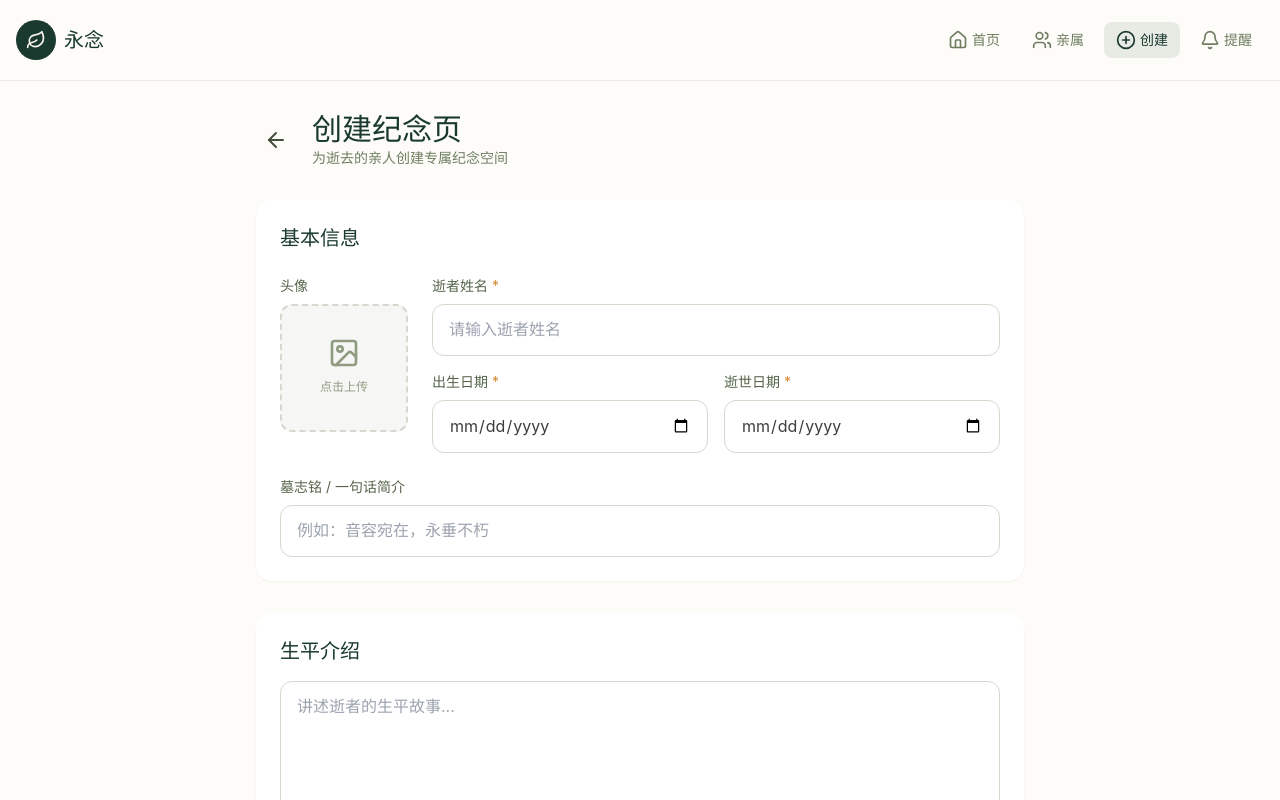
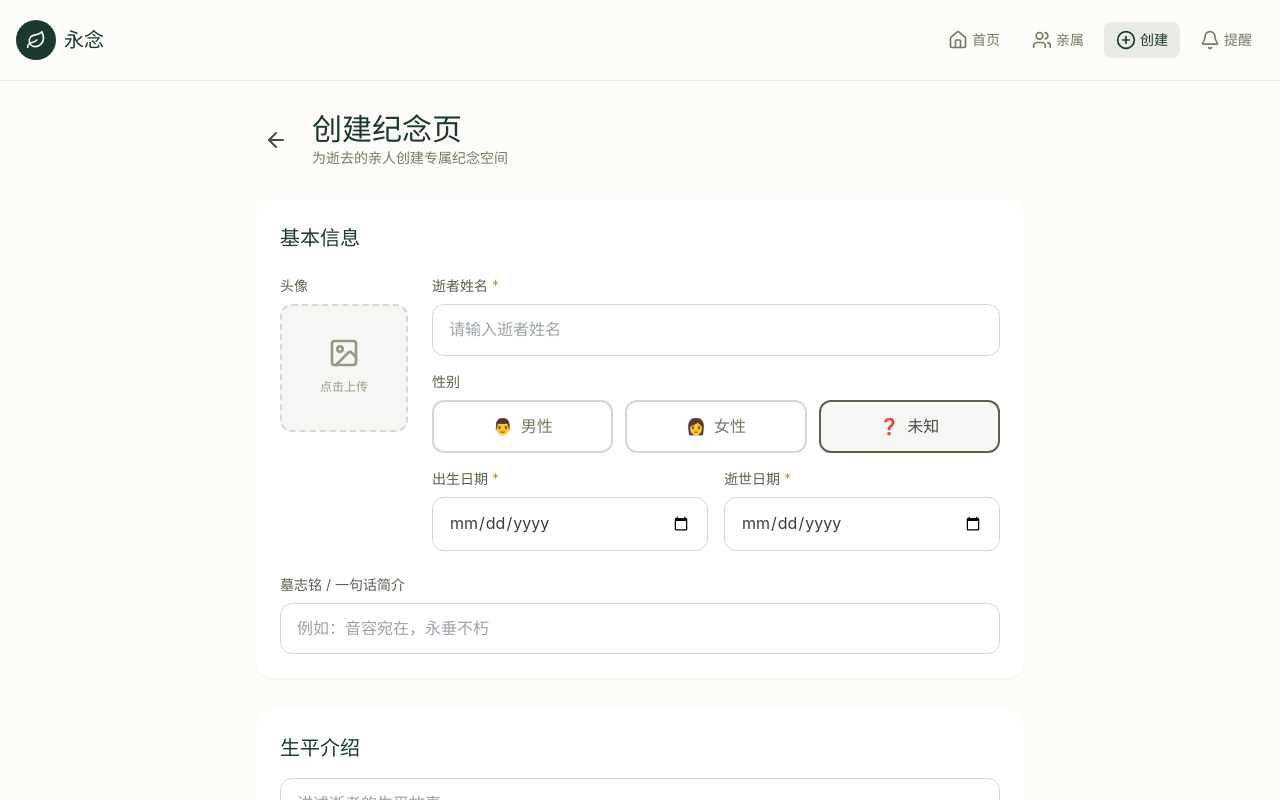
Before and after one commit to Xiang1218-Yu/xyj-126, a React (Vite) app: page /create in a window 1280 px wide. Shown: the top 800 px of the page. Built offline with nearby package versions, Linux system fonts and the light colour scheme.

Commit message:
.3176934549491531:9c838ba39d88e747c6d5e90beb874900_6a2b745a8383094cc8a8c1a3.6a2b81238383094cc8a8c700.6a2b812350df937a162bc49e:Trae CN.T(2026/6/12 12:00:22)

```diff
--- a/src/pages/CreateMemorial.tsx
+++ b/src/pages/CreateMemorial.tsx
@@ -3,8 +3,8 @@ import { useNavigate, useParams, Link } from "react-router-dom";
 import { ArrowLeft, Upload, X, Image, Trash2, Save, Lock, Bell, Settings, Users, Plus } from "lucide-react";
 import { useMemorialStore } from "@/store/memorialStore";
 import { compressImage, hashPassword, formatDateShort } from "@/utils";
-import type { Photo, RelationType, FamilyRelation, Memorial } from "@/types";
-import { RELATION_LABELS, INVERSE_RELATIONS } from "@/types";
+import type { Photo, RelationType, Gender } from "@/types";
+import { RELATION_LABELS } from "@/types";
 
 export default function CreateMemorial() {
   const navigate = useNavigate();
@@ -17,14 +17,15 @@ export default function CreateMemorial() {
     loadFamilyRelations,
     addFamilyRelation,
     removeFamilyRelation,
+    getRelationsForMemorial,
     memorials,
-    familyRelations,
   } = useMemorialStore();
   const isEditing = !!id;
   const fileInputRef = useRef<HTMLInputElement>(null);
 
   const [formData, setFormData] = useState({
     name: "",
+    gender: "unknown" as Gender,
     birthDate: "",
     deathDate: "",
     avatar: "",
@@ -57,6 +58,7 @@ export default function CreateMemorial() {
       if (memorial) {
         setFormData({
           name: memorial.name,
+          gender: memorial.gender,
           birthDate: memorial.birthDate,
           deathDate: memorial.deathDate,
           avatar: memorial.avatar,
@@ -75,38 +77,8 @@ export default function CreateMemorial() {
 
   const currentRelations = useMemo(() => {
     if (!isEditing || !id) return [];
-
-    const result: Array<{ relation: FamilyRelation; otherMemorial: Memorial; label: string }> = [];
-
-    for (const r of familyRelations) {
-      let otherId: string | null = null;
-      let label: string | null = null;
-
-      if (r.fromMemorialId === id) {
-        otherId = r.toMemorialId;
-        label = RELATION_LABELS[r.relation];
-      } else if (r.toMemorialId === id) {
-        otherId = r.fromMemorialId;
-        const fromMemorial = memorials.find((m) => m.id === r.fromMemorialId);
-        if (fromMemorial) {
-          const gender = fromMemorial.name.includes("公") || fromMemorial.name.includes("爷") || fromMemorial.name.includes("山") ? "male" : "female";
-          const inverse = INVERSE_RELATIONS[r.relation][gender as "male" | "female"];
-          label = RELATION_LABELS[inverse];
-        } else {
-          label = RELATION_LABELS[r.relation];
-        }
-      }
-
-      if (otherId && label) {
-        const otherMemorial = memorials.find((m) => m.id === otherId);
-        if (otherMemorial) {
-          result.push({ relation: r, otherMemorial, label });
-        }
-      }
-    }
-
-    return result;
-  }, [isEditing, id, familyRelations, memorials]);
+    return getRelationsForMemorial(id);
+  }, [isEditing, id, getRelationsForMemorial]);
 
   const availableMemorials = useMemo(() => {
     return memorials.filter(
@@ -114,7 +86,7 @@ export default function CreateMemorial() {
     );
   }, [memorials, id, currentRelations]);
 
-  const handleInputChange = (field: string, value: string | boolean | number) => {
+  const handleInputChange = (field: string, value: string | boolean | number | Gender) => {
     setFormData((prev) => ({ ...prev, [field]: value }));
     if (errors[field]) {
       setErrors((prev) => {
@@ -331,6 +303,48 @@ export default function CreateMemorial() {
                     {errors.name && (
                       <p className="text-red-500 text-sm mt-1">{errors.name}</p>
                     )}
+                  </div>
+
+                  <div>
+                    <label className="block text-sm text-memorial-600 mb-2">性别</label>
+                    <div className="flex gap-3">
+                      <button
+                        type="button"
+                        onClick={() => handleInputChange("gender", "male" as Gender)}
+                        className={`flex-1 py-3 rounded-xl border-2 transition-all flex items-center justify-center gap-2 ${
+                          formData.gender === "male"
+                            ? "border-memorial-600 bg-memorial-50 text-memorial-700"
+                            : "border-memorial-200 text-memorial-500 hover:border-memorial-300"
+                        }`}
+                      >
+                        <span>👨</span>
+                        <span>男性</span>
+                      </button>
+                      <button
+                        type="button"
+                        onClick={() => handleInputChange("gender", "female" as Gender)}
+                        className={`flex-1 py-3 rounded-xl border-2 transition-all flex items-center justify-center gap-2 ${
+                          formData.gender === "female"
+                            ? "border-memorial-600 bg-memorial-50 text-memorial-700"
+                            : "border-memorial-200 text-memorial-500 hover:border-memorial-300"
+                        }`}
+                      >
+                        <span>👩</span>
+                        <span>女性</span>
+                      </button>
+                      <button
+                        type="button"
+                        onClick={() => handleInputChange("gender", "unknown" as Gender)}
+                        className={`flex-1 py-3 rounded-xl border-2 transition-all flex items-center justify-center gap-2 ${
+                          formData.gender === "unknown"
+                            ? "border-memorial-600 bg-memorial-50 text-memorial-700"
+                            : "border-memorial-200 text-memorial-500 hover:border-memorial-300"
+                        }`}
+                      >
+                        <span>❓</span>
+                        <span>未知</span>
+                      </button>
+                    </div>
                   </div>
 
                   <div className="grid grid-cols-2 gap-4">
--- a/src/pages/FamilyNetwork.tsx
+++ b/src/pages/FamilyNetwork.tsx
@@ -22,7 +22,7 @@ interface Edge {
 }
 
 export default function FamilyNetwork() {
-  const { memorials, familyRelations, loadMemorials, loadFamilyRelations, removeFamilyRelation } = useMemorialStore();
+  const { memorials, familyRelations, loadMemorials, loadFamilyRelations, removeFamilyRelation, getRelationsForMemorial } = useMemorialStore();
   const [selectedNode, setSelectedNode] = useState<Node | null>(null);
   const [hoveredNode, setHoveredNode] = useState<string | null>(null);
   const [searchQuery, setSearchQuery] = useState("");
@@ -498,42 +498,30 @@ export default function FamilyNetwork() {
                     <div className="pt-3 border-t border-memorial-100">
                       <h4 className="text-sm font-medium text-memorial-700 mb-2">亲属关系</h4>
                       <div className="space-y-2">
-                        {familyRelations
-                          .filter(
-                            (r) =>
-                              r.fromMemorialId === selectedNode.id ||
-                              r.toMemorialId === selectedNode.id
-                          )
-                          .map((r) => {
-                            const otherId = r.fromMemorialId === selectedNode.id ? r.toMemorialId : r.fromMemorialId;
-                            const other = memorials.find((m) => m.id === otherId);
-                            if (!other || other.isPrivate) return null;
-                            const label = r.fromMemorialId === selectedNode.id
-                              ? RELATION_LABELS[r.relation]
-                              : `（${RELATION_LABELS[r.relation]}的对方）`;
-                            return (
+                        {getRelationsForMemorial(selectedNode.id)
+                          .filter(({ otherMemorial }) => !otherMemorial.isPrivate)
+                          .map(({ relation, otherMemorial, label }) => (
                             <div
-                                key={r.id}
+                              key={relation.id}
                               className="flex items-center justify-between text-sm bg-memorial-50 rounded-lg p-2"
                             >
                               <div>
                                 <Link
-                                    to={`/memorial/${other.id}`}
+                                  to={`/memorial/${otherMemorial.id}`}
                                   className="text-memorial-800 hover:text-memorial-600"
                                 >
-                                    {other.name}
+                                  {otherMemorial.name}
                                 </Link>
                                 <span className="text-memorial-500 ml-2">{label}</span>
                               </div>
                               <button
-                                  onClick={() => setShowDeleteConfirm(showDeleteConfirm === r.id ? null : r.id)}
+                                onClick={() => setShowDeleteConfirm(showDeleteConfirm === relation.id ? null : relation.id)}
                                 className="p-1 rounded hover:bg-red-100 transition-colors"
                               >
                                 <Trash2 className="w-3.5 h-3.5 text-memorial-400 hover:text-red-500" />
                               </button>
                             </div>
-                            );
-                          })}
+                          ))}
                       </div>
                     </div>
                     <div className="flex gap-2 pt-3">
--- a/src/pages/MemorialDetail.tsx
+++ b/src/pages/MemorialDetail.tsx
@@ -8,6 +8,7 @@ import {
   Clock,
   Settings,
   QrCode,
+  Users,
 } from "lucide-react";
 import { useMemorialStore } from "@/store/memorialStore";
 import {
@@ -26,7 +27,7 @@ import PasswordProtected from "@/components/PasswordProtected";
 export default function MemorialDetail() {
   const { id } = useParams<{ id: string }>();
   const navigate = useNavigate();
-  const { getMemorial, addMessage, addFlower, addCandle, loadMemorials, deleteMemorial } =
+  const { getMemorial, addMessage, addFlower, addCandle, loadMemorials, deleteMemorial, loadFamilyRelations, getRelationsForMemorial } =
     useMemorialStore();
 
   const [isVerified, setIsVerified] = useState(false);
@@ -37,7 +38,8 @@ export default function MemorialDetail() {
 
   useEffect(() => {
     loadMemorials();
-  }, [loadMemorials]);
+    loadFamilyRelations();
+  }, [loadMemorials, loadFamilyRelations]);
 
   const memorial = id ? getMemorial(id) : undefined;
 
@@ -290,6 +292,55 @@ export default function MemorialDetail() {
                     </div>
                   </div>
                 </div>
+
+                {id && getRelationsForMemorial(id).filter(({ otherMemorial }) => !otherMemorial.isPrivate).length > 0 && (
+                  <div className="bg-white rounded-2xl p-5 shadow-sm">
+                    <h3 className="font-serif text-lg text-memorial-950 mb-4 flex items-center gap-2">
+                      <Users className="w-5 h-5" />
+                      亲属关系
+                    </h3>
+                    <div className="space-y-3">
+                      {getRelationsForMemorial(id)
+                        .filter(({ otherMemorial }) => !otherMemorial.isPrivate)
+                        .map(({ otherMemorial, label }) => (
+                          <Link
+                            key={otherMemorial.id}
+                            to={`/memorial/${otherMemorial.id}`}
+                            className="flex items-center gap-3 p-3 rounded-xl bg-memorial-50 hover:bg-memorial-100 transition-colors"
+                          >
+                            <div className="w-12 h-12 rounded-full bg-memorial-200 flex items-center justify-center flex-shrink-0">
+                              {otherMemorial.avatar ? (
+                                <img
+                                  src={otherMemorial.avatar}
+                                  alt={otherMemorial.name}
+                                  className="w-full h-full rounded-full object-cover"
+                                />
+                              ) : (
+                                <span className="font-serif text-memorial-700 text-lg">
+                                  {otherMemorial.name.charAt(0)}
+                                </span>
+                              )}
+                            </div>
+                            <div className="flex-1 min-w-0">
+                              <p className="font-medium text-memorial-800 truncate">
+                                {otherMemorial.name}
+                              </p>
+                              <p className="text-sm text-memorial-500">{label}</p>
+                            </div>
+                          </Link>
+                        ))}
+                    </div>
+                    <div className="mt-4 pt-4 border-t border-memorial-100">
+                      <Link
+                        to="/family-network"
+                        className="inline-flex items-center gap-1 text-sm text-memorial-600 hover:text-memorial-800 transition-colors"
+                      >
+                        <Users className="w-4 h-4" />
+                        查看完整亲属网络
+                      </Link>
+                    </div>
+                  </div>
+                )}
               </div>
             </div>
           </div>
--- a/src/store/memorialStore.ts
+++ b/src/store/memorialStore.ts
@@ -34,6 +34,7 @@ const RELATIONS_STORAGE_KEY = "memorial_family_relations";
 
 const defaultMemorial: Omit<Memorial, "id" | "createdAt" | "updatedAt"> = {
   name: "",
+  gender: "unknown",
   birthDate: "",
   deathDate: "",
   avatar: "",
@@ -314,8 +315,8 @@ export const useMemorialStore = create<MemorialState>((set, get) => ({
         otherId = r.fromMemorialId;
         const fromMemorial = memorials.find((m) => m.id === r.fromMemorialId);
         if (fromMemorial) {
-          const gender = fromMemorial.name.includes("公") || fromMemorial.name.includes("爷") || fromMemorial.name.includes("山") ? "male" : "female";
-          const inverse = INVERSE_RELATIONS[r.relation][gender as "male" | "female"];
+          const gender = fromMemorial.gender === "unknown" ? "male" : fromMemorial.gender;
+          const inverse = INVERSE_RELATIONS[r.relation][gender];
           label = RELATION_LABELS[inverse];
         } else {
           label = RELATION_LABELS[r.relation];
@@ -364,6 +365,7 @@ function getSampleMemorials(): Promise<Memorial[]> {
       {
         id: "sample-001",
         name: "张敬山",
+        gender: "male",
         birthDate: "1945-03-15",
         deathDate: "2023-11-20",
         avatar: "",
@@ -405,6 +407,7 @@ function getSampleMemorials(): Promise<Memorial[]> {
       {
         id: "sample-002",
         name: "李秀英",
+        gender: "female",
         birthDate: "1952-08-08",
         deathDate: "2024-05-12",
         avatar: "",
@@ -443,6 +446,7 @@ function getSampleMemorials(): Promise<Memorial[]> {
       {
         id: "sample-003",
         name: "王老先生",
+        gender: "male",
         birthDate: "1938-12-25",
         deathDate: "2022-12-25",
         avatar: "",
@@ -480,6 +484,7 @@ async function migrateMemorials(memorials: Memorial[]): Promise<Memorial[]> {
   return memorials.map((m) => ({
     ...m,
     adminPassword: m.adminPassword ?? "",
+    gender: m.gender ?? "unknown",
   }));
 }
 
--- a/src/types/index.ts
+++ b/src/types/index.ts
@@ -25,9 +25,12 @@ export interface Candle {
   createdAt: string;
 }
 
+export type Gender = "male" | "female" | "unknown";
+
 export interface Memorial {
   id: string;
   name: string;
+  gender: Gender;
   birthDate: string;
   deathDate: string;
   avatar: string;
```
Lines whose indentation alone changed are shown as unchanged.
